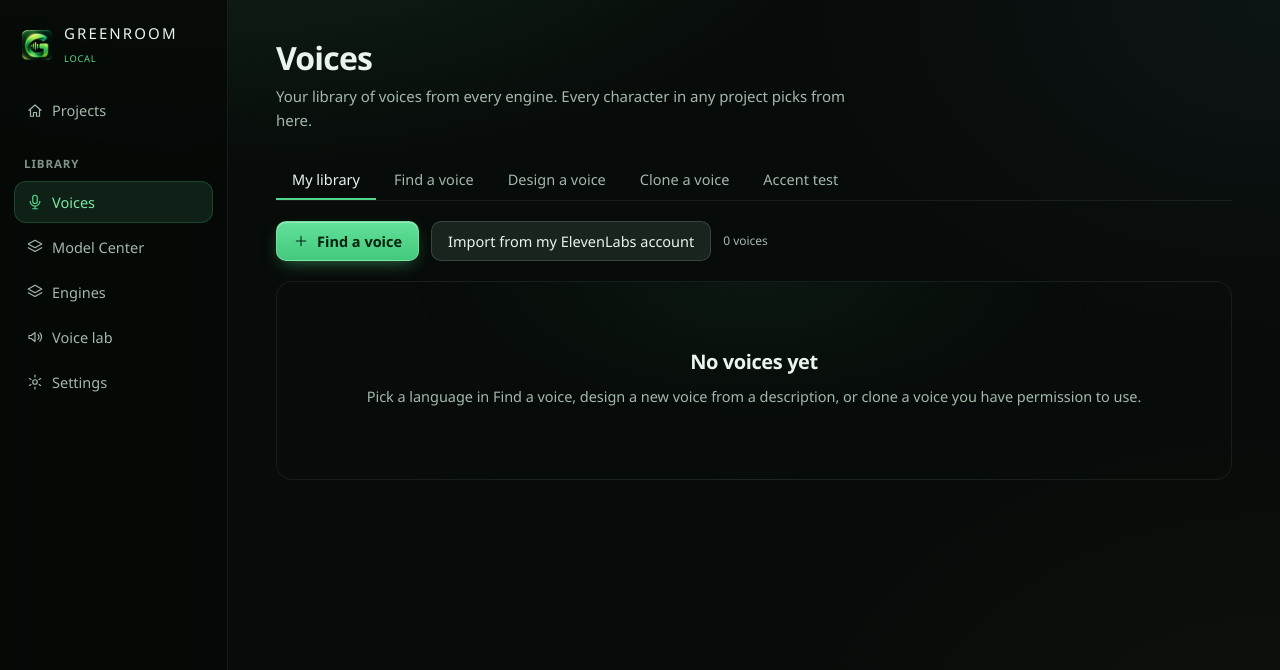
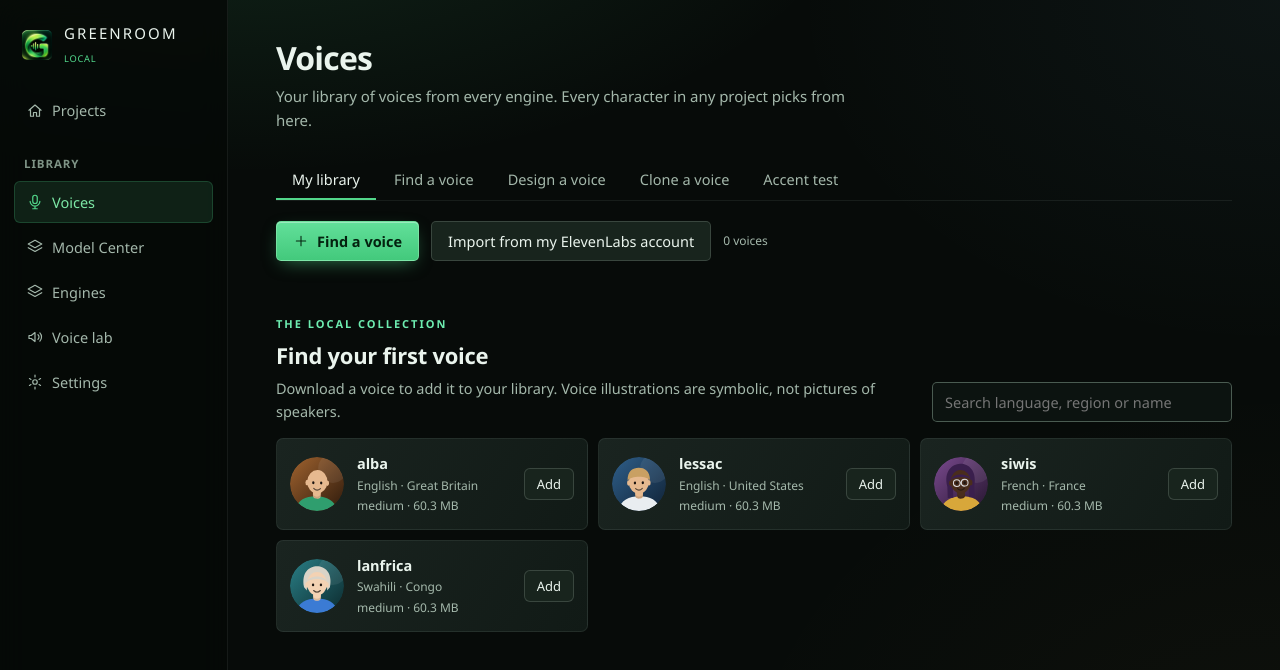
Before and after one commit to Olusegune/Greenroom_Local, a React (Vite) app in the folder app/: page / in a window 1280 px wide. Both pictures are taken after a click on the button "Voices". Shown: the top 670 px of the page. Built offline with nearby package versions, Linux system fonts and the light colour scheme.

Commit message:
Improve local voice discovery and studio layout

```diff
--- a/app/src/screens/Voices.tsx
+++ b/app/src/screens/Voices.tsx
@@ -9,7 +9,7 @@ import { ACCENTS, languageName, TILES, type Tile } from "../languages";
 import { fromBase64 } from "../audio";
 import type { Consent, ConsentBasis, LicenceUse, VoiceEntry } from "../types";
 import { BASIS_LABEL, LICENCE_LABEL, rightsFor } from "../trust";
-import { Empty, Note, PlayButton, Tabs, useBusy } from "../ui";
+import { Note, PlayButton, Tabs, useBusy } from "../ui";
 import { Avatar } from "../avatar";
 import AccentSheet from "./AccentSheet";
 import { DESIGN_ACCENTS } from "../accents";
@@ -128,9 +128,7 @@ function Mine({ goFind }: { goFind: () => void }) {
           </span>
         )}
       </div>
-      {library.length === 0 ? (
-        <Empty title="No voices yet">Pick a language in Find a voice, design a new voice from a description, or clone a voice you have permission to use.</Empty>
-      ) : (
+      {library.length > 0 && (
         <div className="grid">
           {shown.map((v) => (
             <div key={v.provider + v.id} className={usedBy(v).length ? "card voice-card vc lit" : "card voice-card vc"}>
@@ -209,8 +207,50 @@ function Mine({ goFind }: { goFind: () => void }) {
           ))}
         </div>
       )}
+      <LocalVoiceShelf />
     </>
   );
+}
+
+/** Browse real Piper catalogue entries without creating fake or unusable saved voices. */
+function LocalVoiceShelf() {
+  const { confirmSpend, toast } = useApp();
+  const add = useAdd();
+  const [voices, setVoices] = useState<PiperVoice[]>([]);
+  const [query, setQuery] = useState("");
+  const [loading, setLoading] = useState(true);
+  const [error, setError] = useState("");
+  const [busy, setBusy] = useState("");
+  useEffect(() => {
+    let active = true;
+    api.piperCatalog().then((items) => { if (active) setVoices(items); }).catch((e: Error) => { if (active) setError(e.message); }).finally(() => { if (active) setLoading(false); });
+    return () => { active = false; };
+  }, []);
+  const shown = voices.filter((v) => `${v.name} ${v.language} ${v.country} ${v.code}`.toLowerCase().includes(query.toLowerCase().trim())).slice(0, 24);
+  const download = async (v: PiperVoice) => {
+    const ok = await confirmSpend({ title: `Download ${v.name}?`, lines: [`Voice download: approximately ${v.sizeMb} MB`, "If needed, Greenroom will also download the Piper speech engine.", "The voice runs on this computer after setup. Review its model licence before commercial use."], download: true });
+    if (!ok) return;
+    setBusy(v.key);
+    try {
+      const status = await api.piperStatus();
+      if (!status.installed) await api.piperInstall();
+      if (!status.voices.includes(v.key)) await api.piperInstallVoice(v.key);
+      add({ id: v.key, name: v.name, provider: "piper", source: "library", language: v.language, accent: v.country, gender: "" });
+    } catch (e) { toast((e as Error).message, true); }
+    finally { setBusy(""); }
+  };
+  return <div className="local-shelf">
+    <div className="shelf-heading"><div><span className="eyebrow">THE LOCAL COLLECTION</span><h2>Find your first voice</h2><p className="muted">Download a voice to add it to your library. Voice illustrations are symbolic, not pictures of speakers.</p></div><input type="search" aria-label="Search local voices" placeholder="Search language, region or name" value={query} onChange={(e) => setQuery(e.target.value)} /></div>
+    {loading && <p className="muted">Loading local voice catalogue…</p>}
+    {error && <Note>Could not load the voice catalogue: {error}. Check your connection or try Find a voice.</Note>}
+    {!loading && !error && shown.length === 0 && <p className="muted">No voices match your search.</p>}
+    <div className="shelf-grid">{shown.map((v) => <article className="shelf-voice" key={v.key}>
+      <Avatar seed={v.key} size={54} />
+      <div className="shelf-info"><strong>{v.name}</strong><span>{v.language} · {v.country}</span><small>{v.quality} · {v.sizeMb} MB</small></div>
+      <button className="sm" disabled={!!busy} onClick={() => void download(v)}>{busy === v.key ? "Downloading…" : "Add"}</button>
+    </article>)}</div>
+    {voices.length > 24 && <p className="muted small">Showing up to 24 matches. Search for a language or region to explore more.</p>}
+  </div>;
 }
 
 // ---- Find a voice -------------------------------------------------------------------------------------------------
--- a/app/src/styles/refresh.css
+++ b/app/src/styles/refresh.css
@@ -207,3 +207,20 @@ details.card > summary { cursor: pointer; }
 
 /* Updates */
 .update-box { padding: 14px 16px; border-radius: 14px; border: 1px solid var(--accent-line); background: var(--accent-wash); }
+
+/* A sharper, quieter studio surface. */
+:root { --r-ctl: 5px; --r-card: 7px; --r-dialog: 9px; }
+.nav, button.sm, button.sm.primary, button.ghost, .note, .bar, .toast, .sample, .tl-scroll, .direction, .hero, .lang-bar, .update-box { border-radius: 6px; }
+.chip, .badge, .steps li, .syntax, .voice-switch { border-radius: 5px; }
+.local-shelf { margin-top: 30px; }
+.shelf-heading { display:flex; justify-content:space-between; align-items:end; gap:20px; margin-bottom:16px; }
+.shelf-heading h2 { margin:5px 0; font-size:22px; }
+.shelf-heading p { max-width:630px; margin:0; }
+.shelf-heading input { width:min(300px, 100%); }
+.shelf-grid { display:grid; grid-template-columns:repeat(auto-fit,minmax(min(100%,280px),1fr)); gap:10px; }
+.shelf-voice { display:flex; align-items:center; gap:13px; min-width:0; padding:13px; border:1px solid var(--line); border-radius:7px; background:linear-gradient(120deg, #1a2420, #111a16); }
+.shelf-voice:hover { border-color:var(--accent-line); }
+.shelf-info { display:flex; flex-direction:column; gap:2px; min-width:0; flex:1; }
+.shelf-info strong, .shelf-info span { overflow:hidden; text-overflow:ellipsis; white-space:nowrap; }
+.shelf-info span, .shelf-info small { color:var(--text-2); font-size:12px; }
+@media (max-width: 850px) { .shelf-heading { align-items:stretch; flex-direction:column; } }
--- a/app/src/styles/screens.css
+++ b/app/src/styles/screens.css
@@ -110,3 +110,10 @@
 .download-progress small { position:absolute; inset:6px 0; text-align:center; }
 .legal-note { margin:40px 0; max-width:800px; }
 @media (max-width:720px) { .hardware-orb{display:none}.models-hero{display:block}.setup-strip{position:static}.model-bottom{align-items:stretch;flex-direction:column}.model-bottom>span{max-width:none} }
+.hardware-orb { width:auto; min-width:190px; aspect-ratio:auto; padding:16px 20px; border-radius:7px; align-items:flex-start; }
+.hardware-orb strong { overflow-wrap:anywhere; }
+.setup-strip, .model-card { border-radius:7px; }
+.model-card { min-height:0; gap:11px; }
+.model-group { margin:22px 0; }
+.model-marker { width:10px; height:10px; margin-top:5px; background:var(--accent); flex:none; }
+.tier { border-radius:4px; }
```
Also changed, not shown: app/src/screens/Models.tsx (+9 -25 lines).
